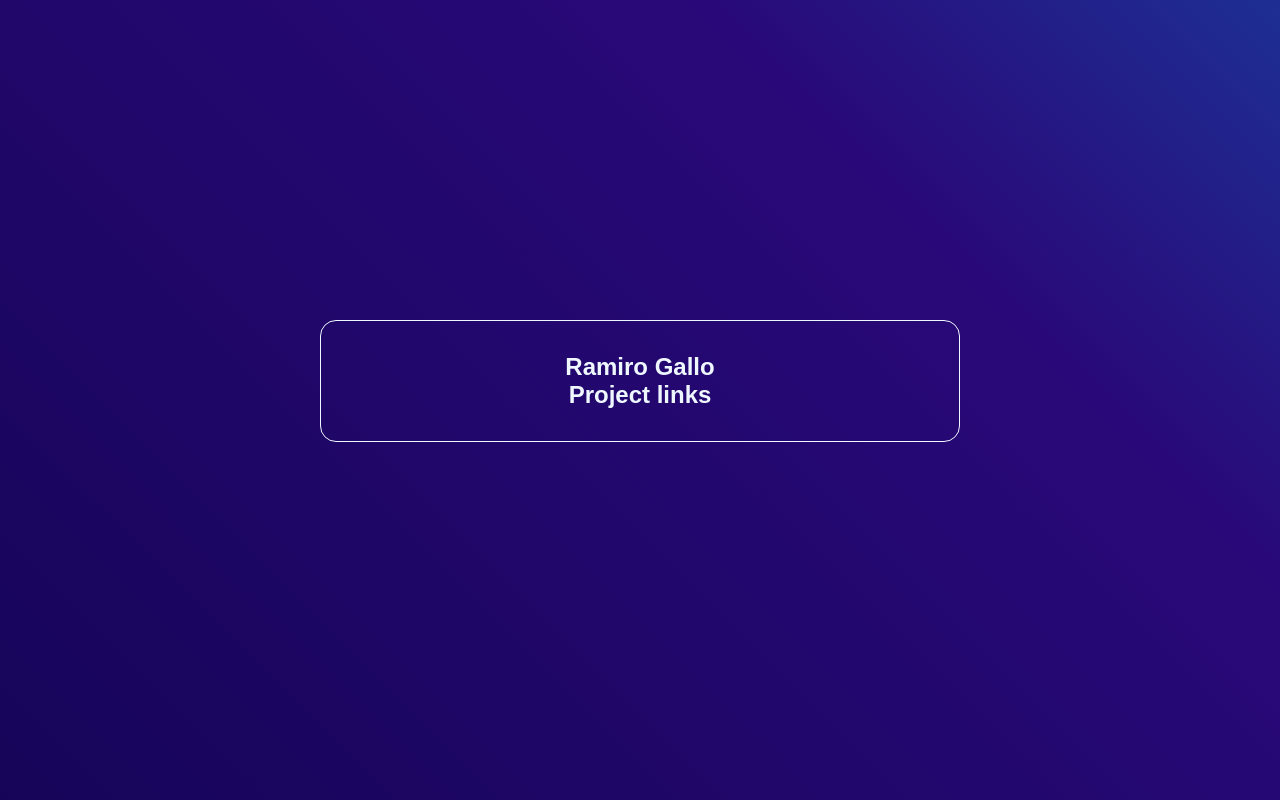
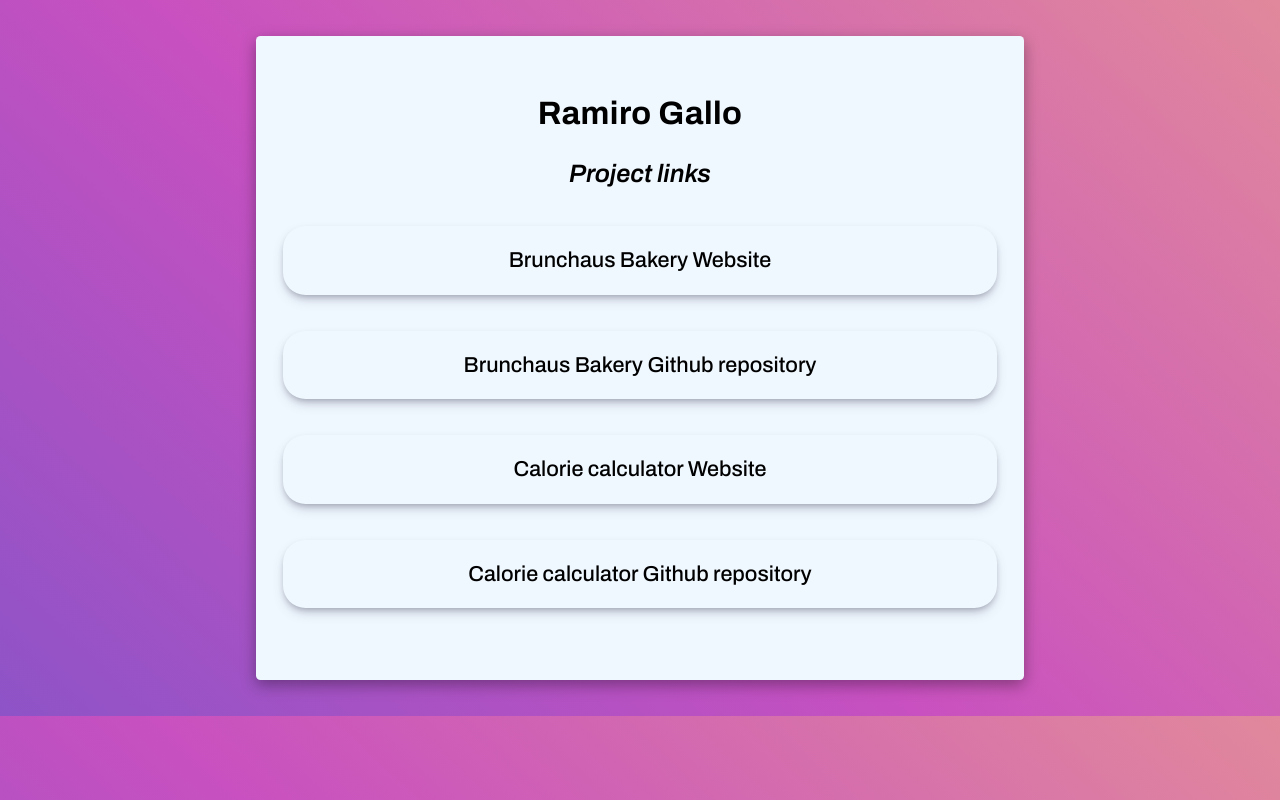
Before and after one commit to Ramiro-gallo/Home, a plain HTML site: page index.html in a window 1280 px wide. Shown: the top 800 px of the page. Drawn offline with Linux system fonts and the light colour scheme.

Commit message:
styling y links

```diff
--- a/css/style.css
+++ b/css/style.css
@@ -1,13 +1,68 @@
-*{
+/*
+  1. Use a more-intuitive box-sizing model.
+*/
+*, *::before, *::after {
+    box-sizing: border-box;
+  }
+  /*
+    2. Remove default margin
+  */
+  * {
     margin: 0;
-    box-sizing: border-box;
-}
+  }
+  /*
+    Typographic tweaks!
+    3. Add accessible line-height
+    4. Improve text rendering
+  */
+  body {
+    line-height: 1.5;
+    -webkit-font-smoothing: antialiased;
+  }
+  /*
+    5. Improve media defaults
+  */
+  img, picture, video, canvas, svg {
+    display: block;
+    max-width: 100%;
+  }
+  /*
+    6. Remove built-in form typography styles
+  */
+  input, button, textarea, select {
+    font: inherit;
+  }
+  /*
+    7. Avoid text overflows
+  */
+  p, h1, h2, h3, h4, h5, h6 {
+    overflow-wrap: break-word;
+    font-size: inherit;
+    font-weight: inherit;
+    font-style: inherit;
+    text-align: center;
+  }
+  ul li {
+    list-style-type: none;
+  }
+  a{
+    text-decoration: inherit;
+    color: inherit;
+  }
+  /*
+    8. Create a root stacking context
+  */
+  #root, #__next {
+    isolation: isolate;
+  }
 body{
-    height: 100vh;
-    color: aliceblue;
-    font-family: sans-serif;
-    font-size: 16px;
-    background-image: linear-gradient(45deg, rgb(3, 0, 56) 0%, rgba(41,9,121,1) 61%, rgb(2, 137, 210) 100%);
+    font-family: "Archivo", sans-serif;
+    font-optical-sizing: auto;
+    font-weight: 500;
+    font-style: normal;
+    font-size: 18px;
+    background-color: #4158D0;
+    background-image: linear-gradient(43deg, #4158D0 0%, #C850C0 46%, #FFCC70 100%);
     background-size: 300%;
     animation: bg-animation 18s infinite alternate;
 }
@@ -21,13 +76,71 @@ body{
 }
 
 #info-container{
-    width: 50%;
-    margin: 25% auto auto;
+    background-color: aliceblue;
+    width: 60%;
+    margin: 2em auto;
     display: flex;
     flex-direction: column;
     align-items: center;
     justify-content: center;
-    border-radius: 1rem;
-    border: 1px solid;
-    padding: 2rem;
+    border-radius: 0.25em;
+    padding: 3em 1.5em;
+    box-shadow: rgba(0, 0, 0, 0.35) 0px 5px 15px;
 }
+@media screen and (width < 700px){
+    body{
+        font-size: 16px;
+    }
+    #info-container{
+        width: 80%;
+        padding:3em 1em;
+    }
+}
+h1{
+    font-size: 1.8em;
+    font-weight: 700;
+    letter-spacing: .0125em;
+}
+h2{
+    margin-top: 1rem;
+    font-size: 1.4em;
+    font-weight: 600;
+    font-style: italic;
+}
+ul{
+    margin-top: 1rem;
+    display: flex;
+    flex-direction: column;
+    align-items: center;
+    justify-content: center;
+    padding: 0;
+    width: 100%;
+}
+li{
+    padding: 1em;
+    margin: 1em 0;
+    width: 100%;
+    border-radius: 1.25em;
+    box-shadow: rgba(50, 50, 93, 0.25) 0px 6px 12px -2px, rgba(0, 0, 0, 0.3) 0px 3px 7px -3px;
+    text-align: center;
+    cursor: pointer;
+    transition: 300ms;
+}
+li:hover{
+    box-shadow: rgba(200, 80, 192, 0.5) 0px 6px 10px -2px, rgba(0, 0, 0, 0.3) 0px 3px 7px -3px;
+}
+a{
+    background-image: linear-gradient(43deg, #4158D0 0%, #C850C0 46%, #FFCC70 100%);
+    background-size: 0% 3px;
+    background-repeat: no-repeat;
+    background-position: left bottom;
+    transition: 600ms;
+    font-size: 1.2em;
+}
+a:hover{
+        background-size: 100% 3px;
+}
+/* temporal */
+img{
+    display: none;
+}
--- a/index.html
+++ b/index.html
@@ -5,12 +5,28 @@
     <meta name="viewport" content="width=device-width, initial-scale=1.0">
     <title>Ramiro Gallo | Home</title>
     <link rel="stylesheet" href="./css/style.css">
+    <link rel="preconnect" href="https://fonts.googleapis.com">
+    <link rel="preconnect" href="https://fonts.gstatic.com" crossorigin>
+    <link href="https://fonts.googleapis.com/css2?family=Archivo:ital,wght@0,100..900;1,100..900&display=swap" rel="stylesheet">
 </head>
 <body>
     <section id="info-container">
         <img src="" alt="">
         <h1>Ramiro Gallo</h1>
         <h2>Project links</h2>
+        <ul>
+            <li>
+                <a href="https://ramiro-gallo.github.io/Brunchaus-Bakery/">Brunchaus Bakery Website</a>
+            </li>
+            <li>
+                <a href="https://github.com/Ramiro-gallo/PreEntrega3-Gallo">Brunchaus Bakery Github repository</a>
+            </li>
+            <li>
+                <a href="https://ramiro-gallo.github.io/Calorie-calculator/">Calorie calculator Website</a>
+            </li>
+            <li>
+                <a href="https://github.com/Ramiro-gallo/Calorie-calculator">Calorie calculator Github repository</a>
+            </li>
     </section>
 </body>
 </html>
```
